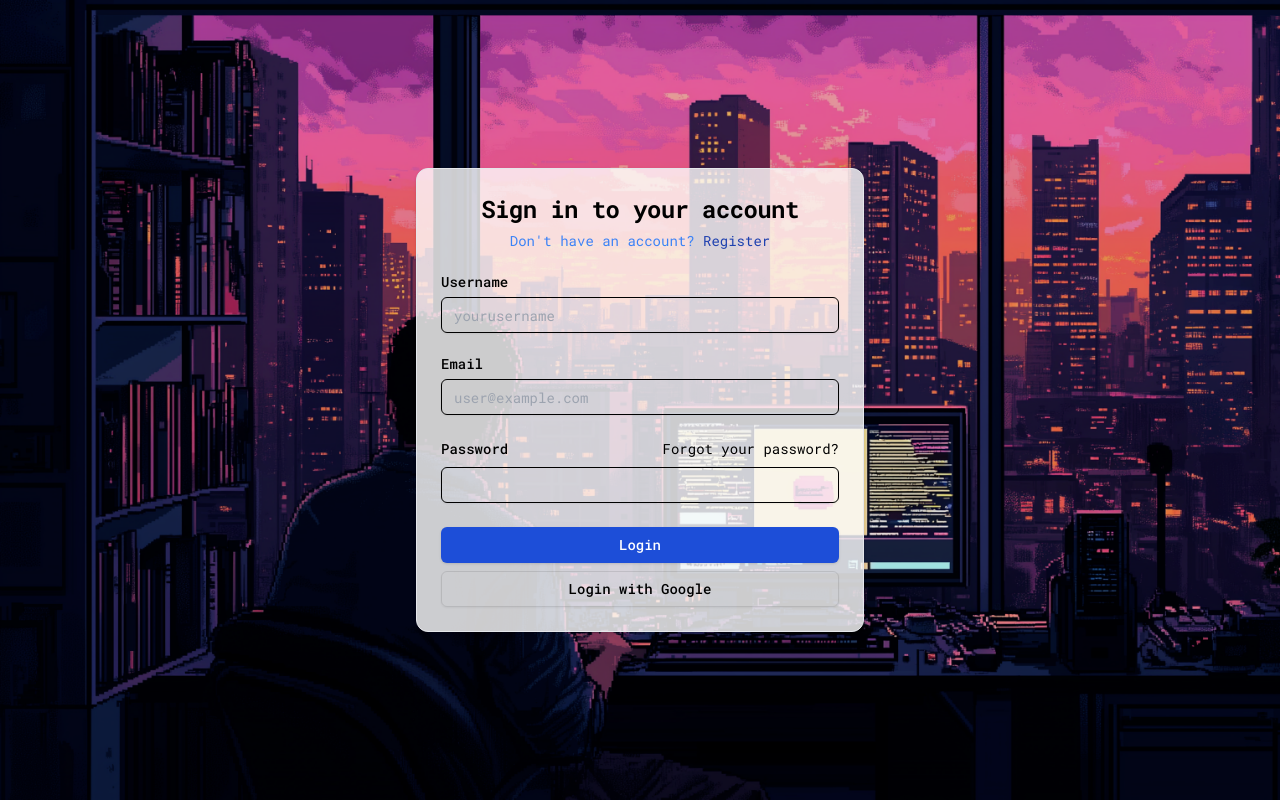
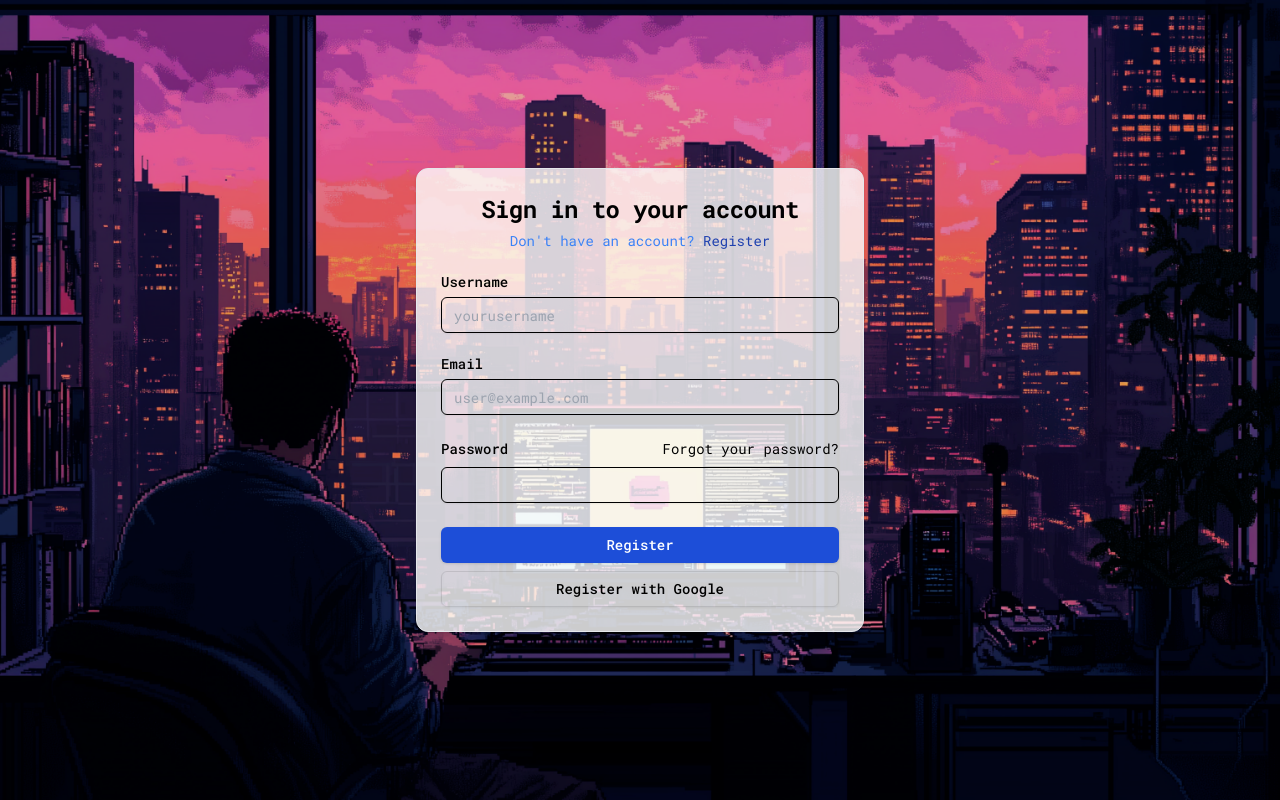
Before and after one commit to Silaenn/MyTodoApp, a Next.js app: page /login in a window 1280 px wide. Built offline with nearby package versions, Linux system fonts and the light colour scheme.

Commit message:
update login and register

```diff
--- a/src/app/login/page.tsx
+++ b/src/app/login/page.tsx
@@ -3,7 +3,7 @@ import React from "react";
 
 const page = () => {
   return (
-    <div className="relative min-h-screen flex flex-col items-center justify-center bg-[url('/images/BackgroundLogin.png')] bg-cover py-12 sm:px-6 lg:px-8 px-6">
+    <div className="relative min-h-screen flex flex-col items-center justify-center bg-[url('/images/BackgroundLogin.png')] bg-cover bg-center bg-no-repeat py-12 sm:px-6 lg:px-8 px-6">
       <div className="absolute inset-0 bg-black opacity-10 z-0"></div>
       <div className="relative z-10 w-full">
         <AuthForm />
--- a/src/app/register/page.tsx
+++ b/src/app/register/page.tsx
@@ -3,7 +3,7 @@ import React from "react";
 
 const page = () => {
   return (
-    <div className="relative min-h-screen flex flex-col items-center justify-center bg-[url('/images/BackgroundLogin.png')] bg-cover py-12 sm:px-6 lg:px-8 px-6">
+    <div className="relative min-h-screen flex flex-col items-center justify-center bg-[url('/images/BackgroundLogin.png')] bg-cover bg-center bg-no-repeat py-12 sm:px-6 lg:px-8 px-6">
       <div className="absolute inset-0 bg-black opacity-10 z-0"></div>
       <div className="relative z-10 w-full">
         <AuthForm />
--- a/src/components/AuthForm.tsx
+++ b/src/components/AuthForm.tsx
@@ -95,10 +95,10 @@ const AuthForm = () => {
             type="submit"
             className="w-full bg-blue-700 text-white border-black/40"
           >
-            {isLogin ? "Login" : "Register"}
+            {isLogin ? "Register" : "Login"}
           </Button>
           <Button variant="outline" className="w-full border-black/10">
-            {isLogin ? "Login with Google" : "Register with Google"}
+            {isLogin ? "Register with Google" : "Login with Google"}
           </Button>
         </CardFooter>
       </Card>
```
